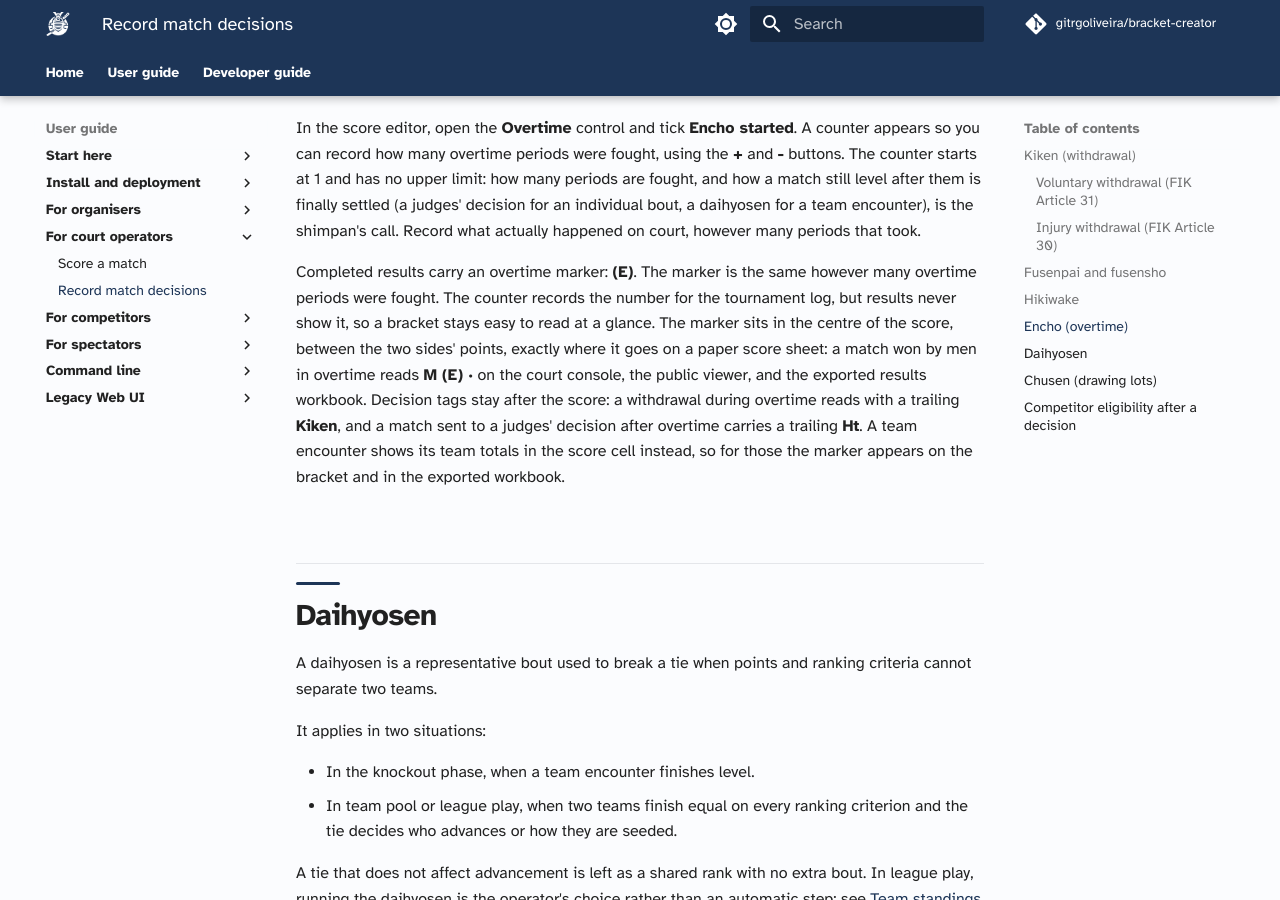
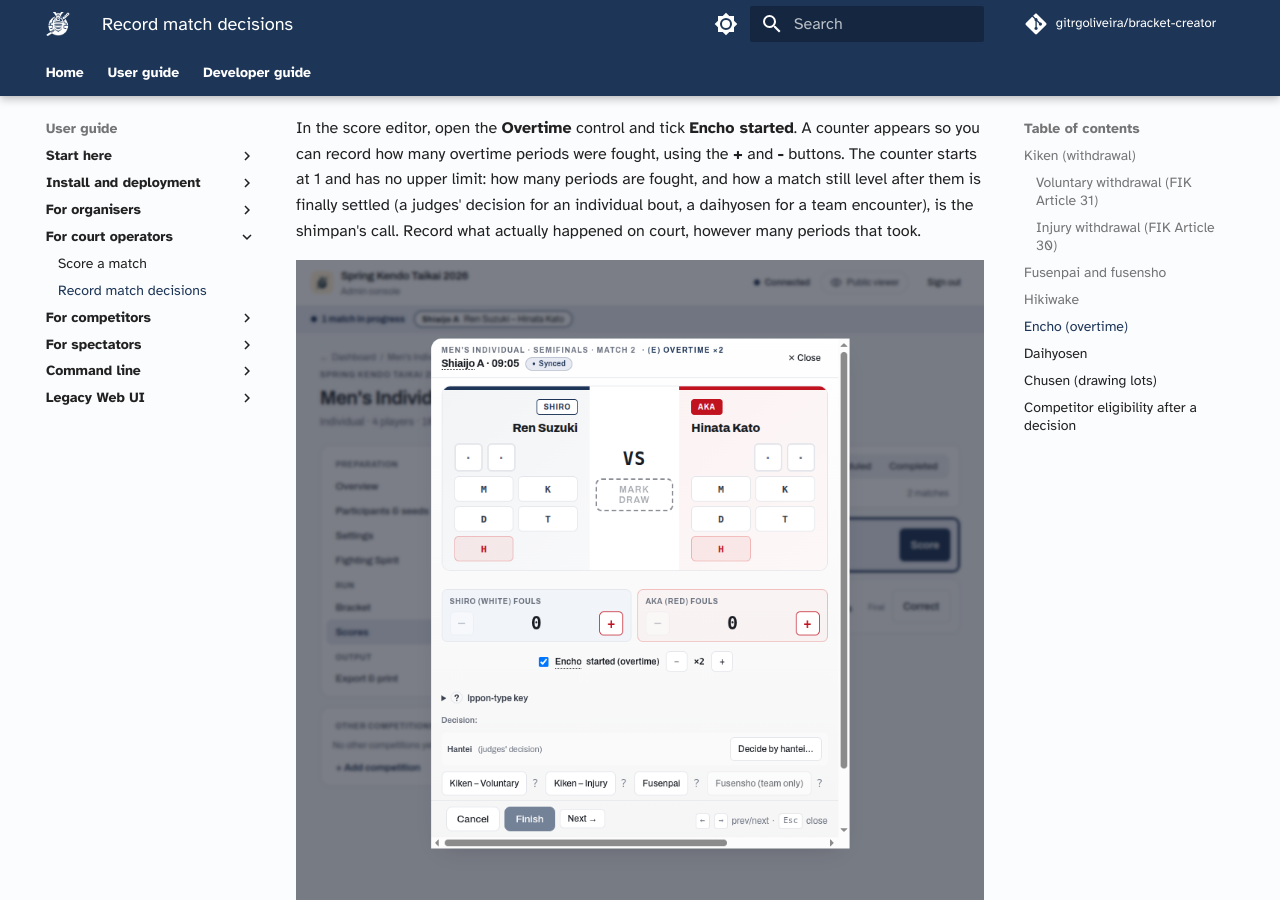
Before and after one commit to gitrgoliveira/bracket-creator, an MkDocs documentation site: the page built from docs/user-guide/court-operators/recording-decisions.md, in a window 1280 px wide and 900 px high, scrolled down 1809 px. Built offline with MkDocs 1.6.1 and Material for MkDocs 9.7.7, drawn with Linux system fonts in a browser that asks for light colours; comment, search, counter and statistics services are not loaded.

Commit message:
docs(mp-m4bn): illustrate the encho counter and the centred (E) marker
Two new screenshots for the court-operators guide, captured from a live
run at 339d55cb: the score editor with the overtime counter at two
periods, and a public-viewer result showing the (E) marker in the
centre of the score. The encho section previously reused the generic
score-editor screenshot and showed the marker nowhere.

```diff
--- a/docs/user-guide/court-operators/recording-decisions.md
+++ b/docs/user-guide/court-operators/recording-decisions.md
@@ -32,7 +32,11 @@
 
 In the score editor, open the **Overtime** control and tick **Encho started**. A counter appears so you can record how many overtime periods were fought, using the **+** and **-** buttons. The counter starts at 1 and has no upper limit: how many periods are fought, and how a match still level after them is finally settled (a judges' decision for an individual bout, a daihyosen for a team encounter), is the shimpan's call. Record what actually happened on court, however many periods that took.
 
+![The score editor during a second overtime period: the Encho started box is ticked, the period counter reads two, and the header shows the live overtime readout.](../../screenshots/mobile-encho-overtime.png)
+
 Completed results carry an overtime marker: **(E)**. The marker is the same however many overtime periods were fought. The counter records the number for the tournament log, but results never show it, so a bracket stays easy to read at a glance. The marker sits in the centre of the score, between the two sides' points, exactly where it goes on a paper score sheet: a match won by men in overtime reads **M (E) ·** on the court console, the public viewer, and the exported results workbook. Decision tags stay after the score: a withdrawal during overtime reads with a trailing **Kiken**, and a match sent to a judges' decision after overtime carries a trailing **Ht**. A team encounter shows its team totals in the score cell instead, so for those the marker appears on the bracket and in the exported workbook.
+
+![A completed result on the public viewer: the winner's men ippon on the left, the E overtime marker in the centre between the two scores, and the opponent on the right.](../../screenshots/viewer-result-encho.png)
 
 ## Daihyosen
 
```
Also changed, not shown: docs/screenshots/mobile-encho-overtime.png (added), docs/screenshots/viewer-result-encho.png (added).
